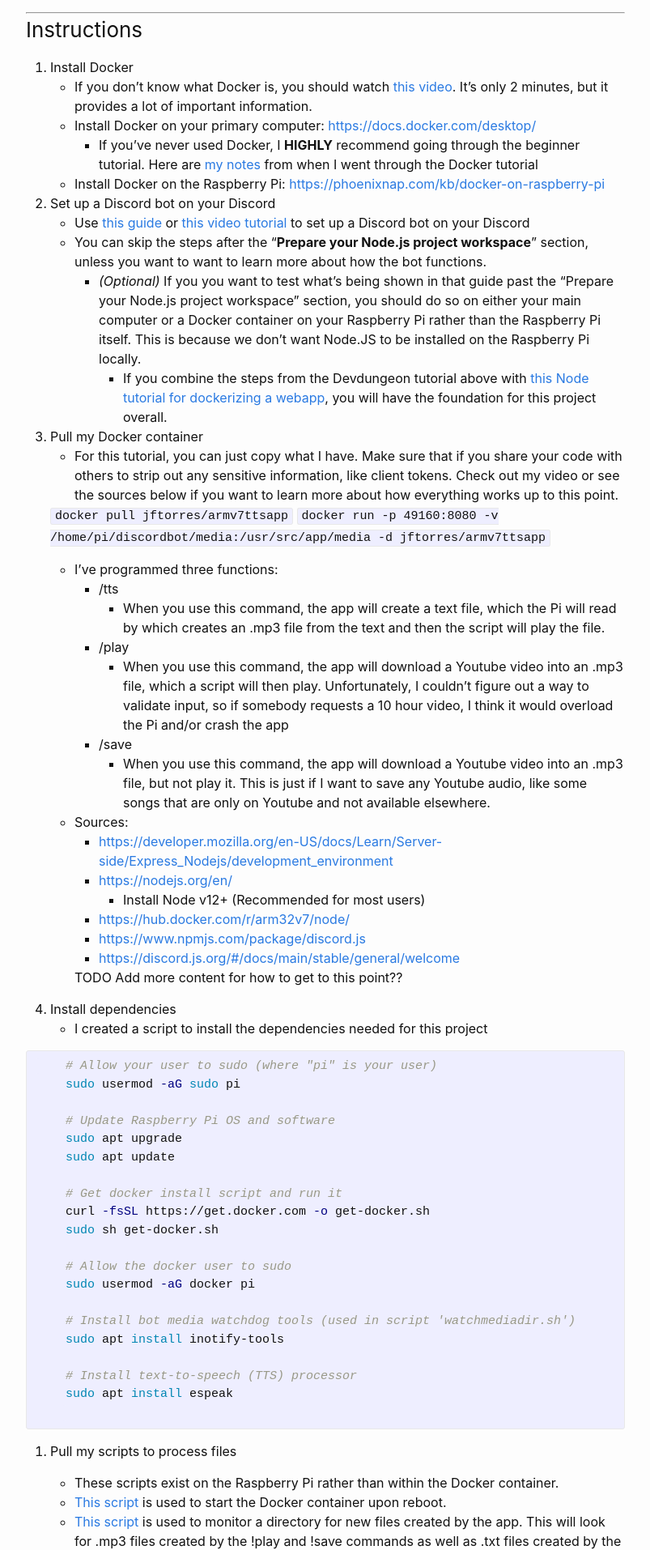
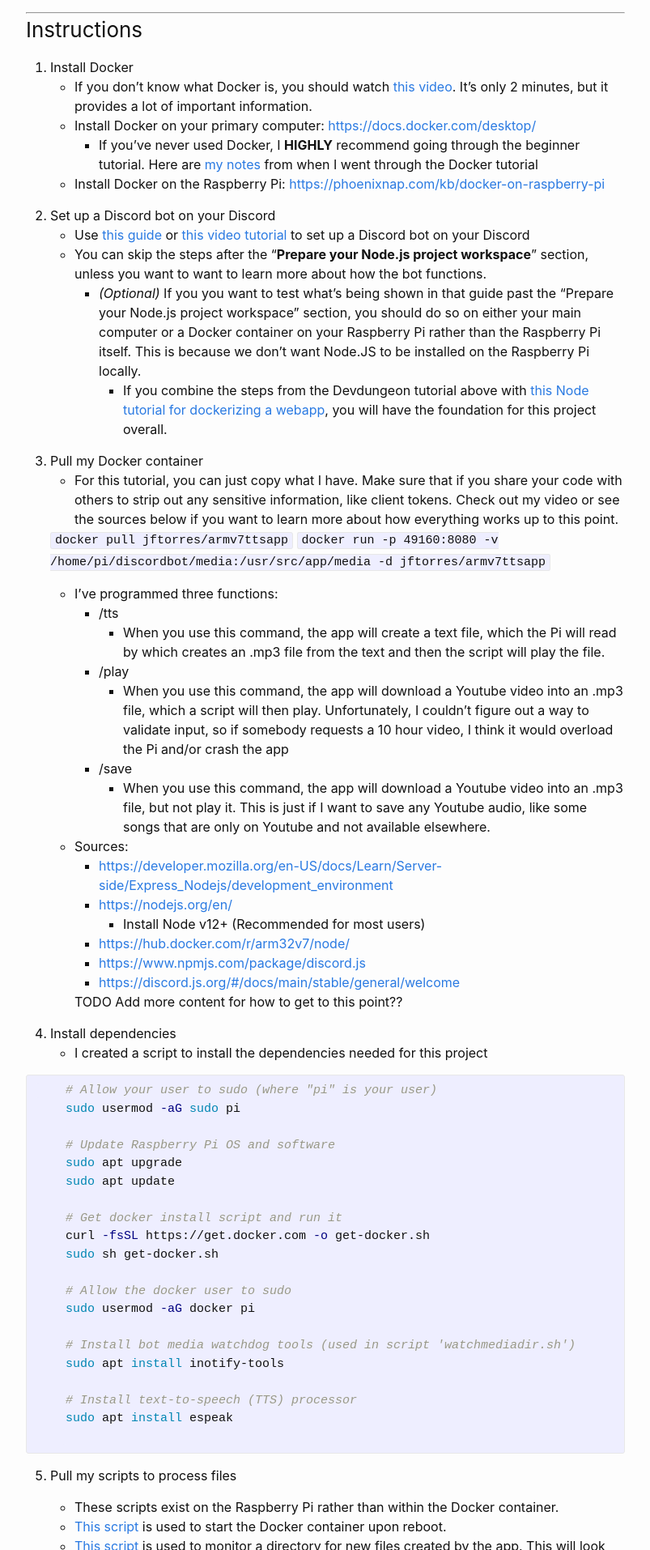
Before and after one commit to codingwatermelon/codingwatermelon.github.io, a Jekyll site: the page built from _posts/2021-05-06-how-to-make-a-discord-bot.md, in a window 1280 px wide. Shown: the part 2598-4512 px from the top of the page at 81% size, without its empty margins (238-1041 px from the left). Built offline with Jekyll 4.4.1, drawn with Linux system fonts in a browser that asks for light colours.

Commit message:
Update 2021-05-06-how-to-make-a-discord-bot.md

```diff
--- a/_posts/2021-05-06-how-to-make-a-discord-bot.md
+++ b/_posts/2021-05-06-how-to-make-a-discord-bot.md
@@ -56,18 +56,21 @@ It's a relatively simple bot that can definitely be expanded to do more stuff. A
 
 ### Instructions
 
+{:start="1"}
 1. Install Docker
     - If you don't know what Docker is, you should watch [this video](https://www.youtube.com/watch?v=Gjnup-PuquQ). It's only 2 minutes, but it provides a lot of important information.
     - Install Docker on your primary computer: [https://docs.docker.com/desktop/](https://docs.docker.com/desktop/)
       - If you've never used Docker, I **HIGHLY** recommend going through the beginner tutorial. Here are [my notes](/resources/02-DiscordBot/dockertutorialnotes.html) from when I went through the Docker tutorial
     - Install Docker on the Raspberry Pi: [https://phoenixnap.com/kb/docker-on-raspberry-pi](https://phoenixnap.com/kb/docker-on-raspberry-pi)
 
+{:start="2"}
 2. Set up a Discord bot on your Discord
     - Use [this guide](https://www.devdungeon.com/content/javascript-discord-bot-tutorial) or [this video tutorial](https://www.youtube.com/watch?v=D2zZG0BUlxk) to set up a Discord bot on your Discord
     - You can skip the steps after the "**Prepare your Node.js project workspace**" section, unless you want to want to learn more about how the bot functions.
       - *(Optional)* If you you want to test what's being shown in that guide past the "Prepare your Node.js project workspace" section, you should do so on either your main computer or a Docker container on your Raspberry Pi rather than the Raspberry Pi itself. This is because we don't want Node.JS to be installed on the Raspberry Pi locally.
         - If you combine the steps from the Devdungeon tutorial above with [this Node tutorial for dockerizing a webapp](https://nodejs.org/en/docs/guides/nodejs-docker-webapp/), you will have the foundation for this project overall.
 
+{:start="3"}
 3. Pull my Docker container
     - For this tutorial, you can just copy what I have. Make sure that if you share your code with others to strip out any sensitive information, like client tokens. Check out my video or see the sources below if you want to learn more about how everything works up to this point.
 
@@ -91,6 +94,7 @@ It's a relatively simple bot that can definitely be expanded to do more stuff. A
 
       TODO Add more content for how to get to this point??
 
+{:start="4"}
 4. Install dependencies
     - I created a script to install the dependencies needed for this project
     {% highlight shell %}
@@ -115,6 +119,7 @@ It's a relatively simple bot that can definitely be expanded to do more stuff. A
     sudo apt install espeak
     {% endhighlight %}
 
+{:start="5"}
 5. Pull my scripts to process files
 
     - These scripts exist on the Raspberry Pi rather than within the Docker container.
```
